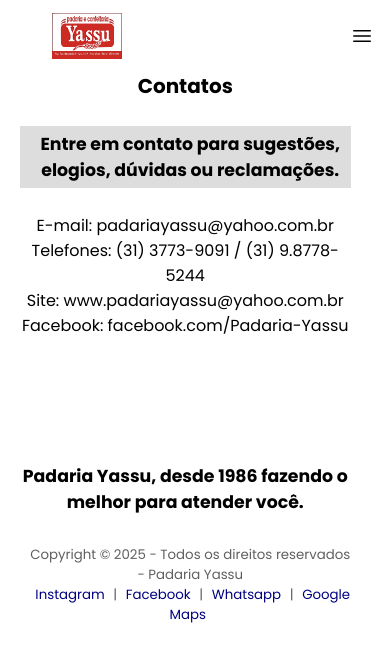
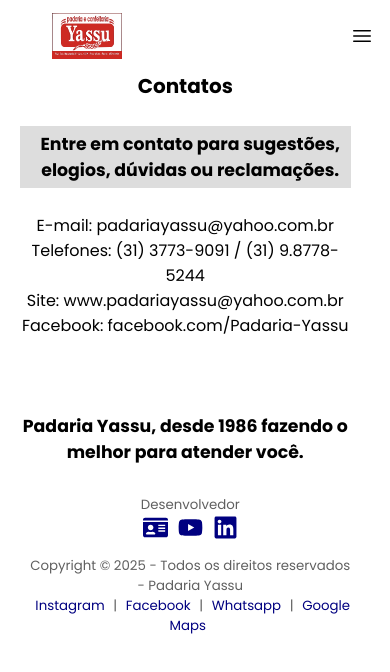
Before and after one commit to Renato-1982/yassu, a React (Create React App) app: page /contact in a window 390 px wide. Shown: the top 672 px of the page. Built offline with nearby package versions, Linux system fonts and the light colour scheme.

Commit message:
At-11-01-21:00

```diff
--- a/src/views/Contact/contact.css
+++ b/src/views/Contact/contact.css
@@ -31,6 +31,19 @@
     text-align: center;
     color: #000000;
 }
+.desenvolvedor p {
+    font-size: 10pt;
+    color: #606060;
+    text-align: center;
+    padding: 5px 0px 5px 10px;
+}
+.desenvolvedor a {
+    font-size: 10pt;
+    color: #000080;
+    text-align: center;
+    padding: 5px 5px 5px 5px;
+    text-decoration: none;
+}
 @media (max-width: 800px){
     .corpo{
         display: block;
@@ -61,6 +74,19 @@
         font-size: 12pt;
         text-align: center;
         color: #000000;
+    }
+    .desenvolvedor p {
+        font-size: 10pt;
+        color: #606060;
+        text-align: center;
+        padding: 5px 0px 5px 10px;
+    }
+    .desenvolvedor a {
+        font-size: 10pt;
+        color: #000080;
+        text-align: center;
+        padding: 5px 5px 5px 5px;
+        text-decoration: none;
     }
 }
 @media (max-width: 600px){
@@ -94,6 +120,19 @@
         text-align: center;
         color: #000000;
     }
+    .desenvolvedor p {
+        font-size: 10pt;
+        color: #606060;
+        text-align: center;
+        padding: 5px 0px 5px 10px;
+    }
+    .desenvolvedor a {
+        font-size: 10pt;
+        color: #000080;
+        text-align: center;
+        padding: 5px 5px 5px 5px;
+        text-decoration: none;
+    }
 }
 @media (max-width: 400px){
     .corpo{
@@ -126,4 +165,17 @@
         text-align: center;
         color: #000000;
     }
+    .desenvolvedor p {
+        font-size: 10pt;
+        color: #606060;
+        text-align: center;
+        padding: 5px 0px 5px 10px;
+    }
+    .desenvolvedor a {
+        font-size: 10pt;
+        color: #000080;
+        text-align: center;
+        padding: 5px 5px 5px 5px;
+        text-decoration: none;
+    }
 }
--- a/src/views/Contact/index.js
+++ b/src/views/Contact/index.js
@@ -1,3 +1,5 @@
+import React from "react";
+import { FaYoutube, FaLinkedin, FaIdCard } from 'react-icons/fa';
 import Navbar from "../../Components/Navbar";
 import "../Contact/contact.css"
 import Footer from "../../Components/Footer";
@@ -16,16 +18,22 @@
                 <h2>Entre em contato para sugestões, elogios, dúvidas ou reclamações.</h2>
                 <br/>
                 <p>E-mail: padariayassu@yahoo.com.br
-                    <br/>
+                <br/>
                     Telefones: (31) 3773-9091 / (31) 9.8778-5244
-                    <br/>
+                <br/>
                     Site: www.padariayassu@yahoo.com.br
-                    <br/>Facebook: facebook.com/Padaria-Yassu
+                <br/>Facebook: facebook.com/Padaria-Yassu
                 </p>
-                <br/><br/><br/><br/><br/>
+                <br/><br/><br/>
                 <p><b><h3>Padaria Yassu, desde 1986 fazendo o melhor para atender você.</h3></b></p>
             </div>
             <br/>
+            <div className="desenvolvedor">
+                <p>Desenvolvedor<br/>
+                <a href='https://portfolio-renatoantonio1982.vercel.app/' target={'_blank'}><FaIdCard size={25} /></a>
+                <a href='https://www.youtube.com/@renatoantonio1982' target={'_blank'}><FaYoutube size={25} /></a>
+                <a href='https://www.linkedin.com/in/renato-antonio-12b810338/' target={'_blank'}><FaLinkedin size={25} /></a></p>
+            </div>
             <Footer/>
         </div>
     )
```
